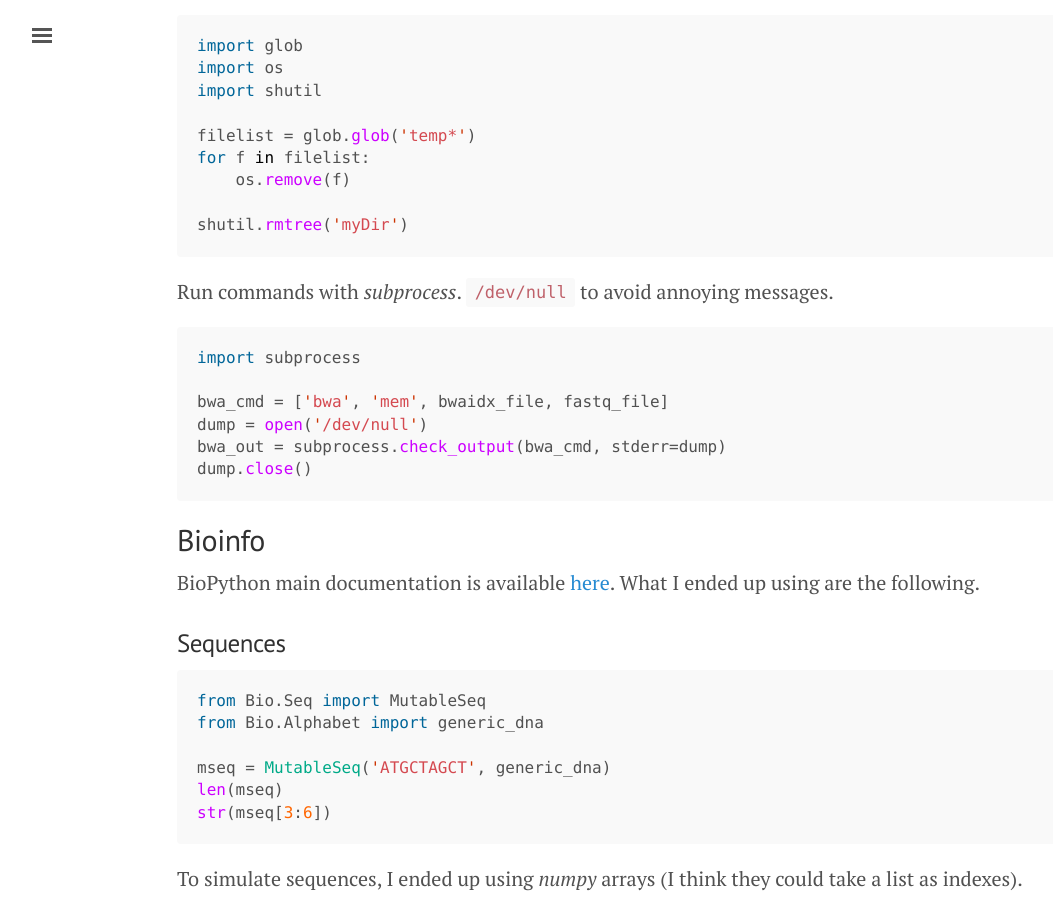
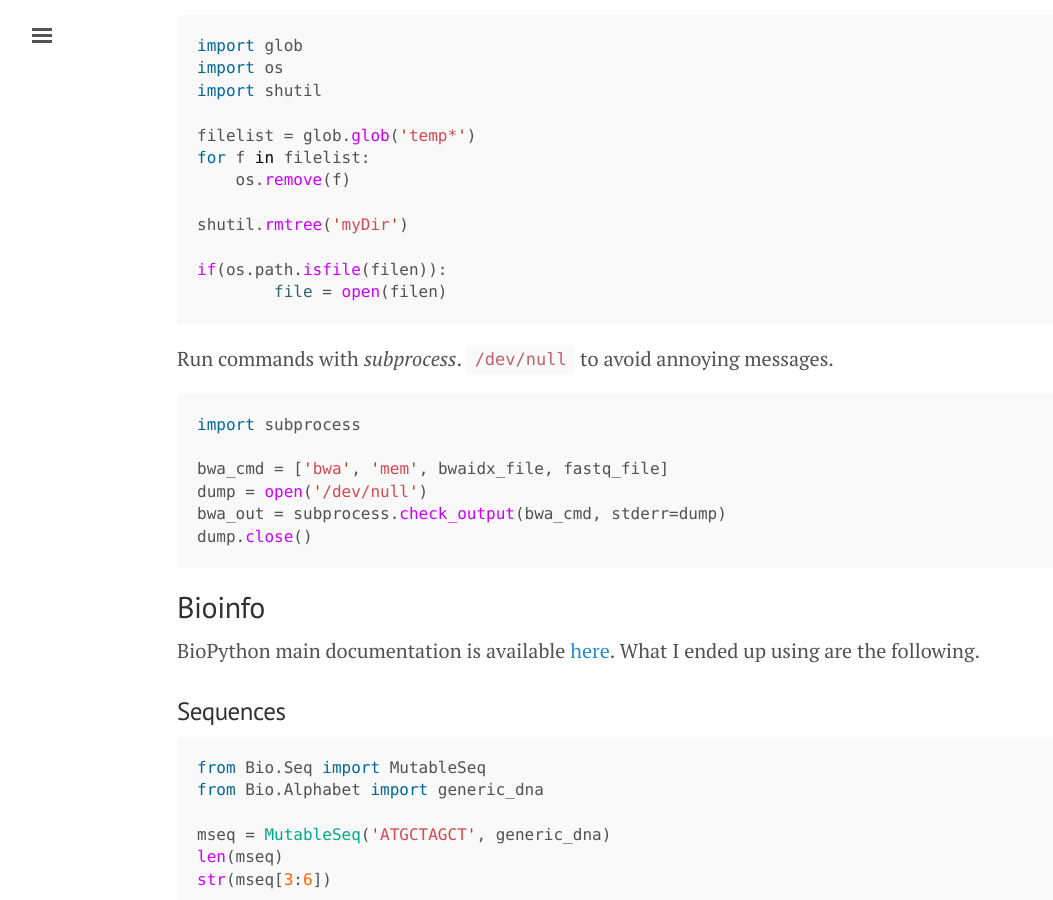
Before and after one commit to jmonlong/Hippocamplus, a Jekyll site: the page built from python.md, in a window 1280 px wide and 900 px high, scrolled down 6419 px. Shown: the whole window, without its empty margins (3-1056 px from the left). Built offline with Jekyll 4.4.1, drawn with Linux system fonts in a browser that asks for light colours; nearby versions of some CDN libraries.

Commit message:
file exists

```diff
--- a/python.md
+++ b/python.md
@@ -241,6 +241,9 @@ for f in filelist:
     os.remove(f)
 
 shutil.rmtree('myDir')
+
+if(os.path.isfile(filen)):
+	file = open(filen)
 ~~~
 
 Run commands with *subprocess*. `/dev/null` to avoid annoying messages.
```
